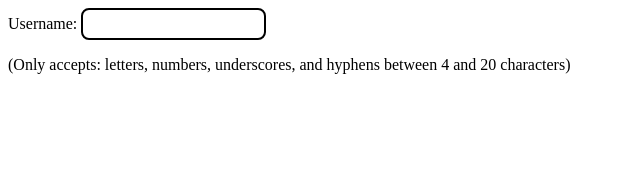
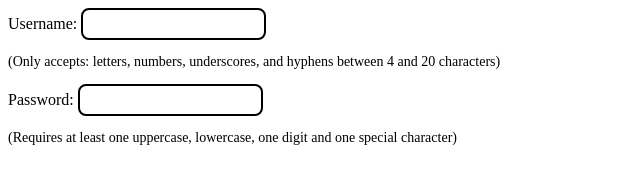
Before and after one commit to Keerthibalan9/javascript-repo, a plain HTML site: page regex1.html in a window 1280 px wide. Shown: the whole page, without its empty margins (0-640 px from the left). Drawn offline with Linux system fonts and the light colour scheme.

Commit message:
Username and Password validation using regex

```diff
--- a/regex1.html
+++ b/regex1.html
@@ -1,24 +1,32 @@
 <!DOCTYPE html>
 <html lang="en">
+
 <head>
   <meta charset="UTF-8">
   <meta name="viewport" content="width=device-width, initial-scale=1.0">
   <title>Document</title>
   <style>
-    input{
+    input {
       height: 26px;
       border: solid black 2px;
       border-radius: 8px;
     }
+    p{
+      font-size: 14px;
+    }
   </style>
 </head>
+
 <body>
 
   <label for="username">Username:</label>
-
   <input type="text" id="username" oninput="validateUsername()">
   <div id="validationResult"></div>
   <p> (Only accepts: letters, numbers, underscores, and hyphens between 4 and 20 characters)</p>
+  <label for="username">Password:</label>
+  <input type="text" id="pwd" oninput="validatePwd()">
+  <div id="validationResultpwd"></div>
+  <p> (Requires at least one uppercase, lowercase, one digit and one special character)</p>
   <script>
     function validateUsername() {
       const usernameInput = document.getElementById("username");
@@ -33,7 +41,21 @@
         validationResult.style.color = "red";
       }
     }
+    function validatePwd(){
+      const pwdInput = document.getElementById("pwd");
+      const pwds = pwdInput.value;
+      const pattern = /^(?=.*[A-Z])(?=.*[a-z])(?=.*\d)(?=.*[@#$%^&!])[A-Za-z\d@#$%^&!]{8,}$/;
+
+      if (pattern.test(pwds)) {
+        validationResultpwd.textContent = "Password is strong";
+        validationResultpwd.style.color = "green";
+      } else {
+        validationResultpwd.textContent = "Password is weak";
+        validationResultpwd.style.color = "red";
+      }
+    }
 
   </script>
 </body>
+
 </html>
```
Lines whose indentation alone changed are shown as unchanged.
